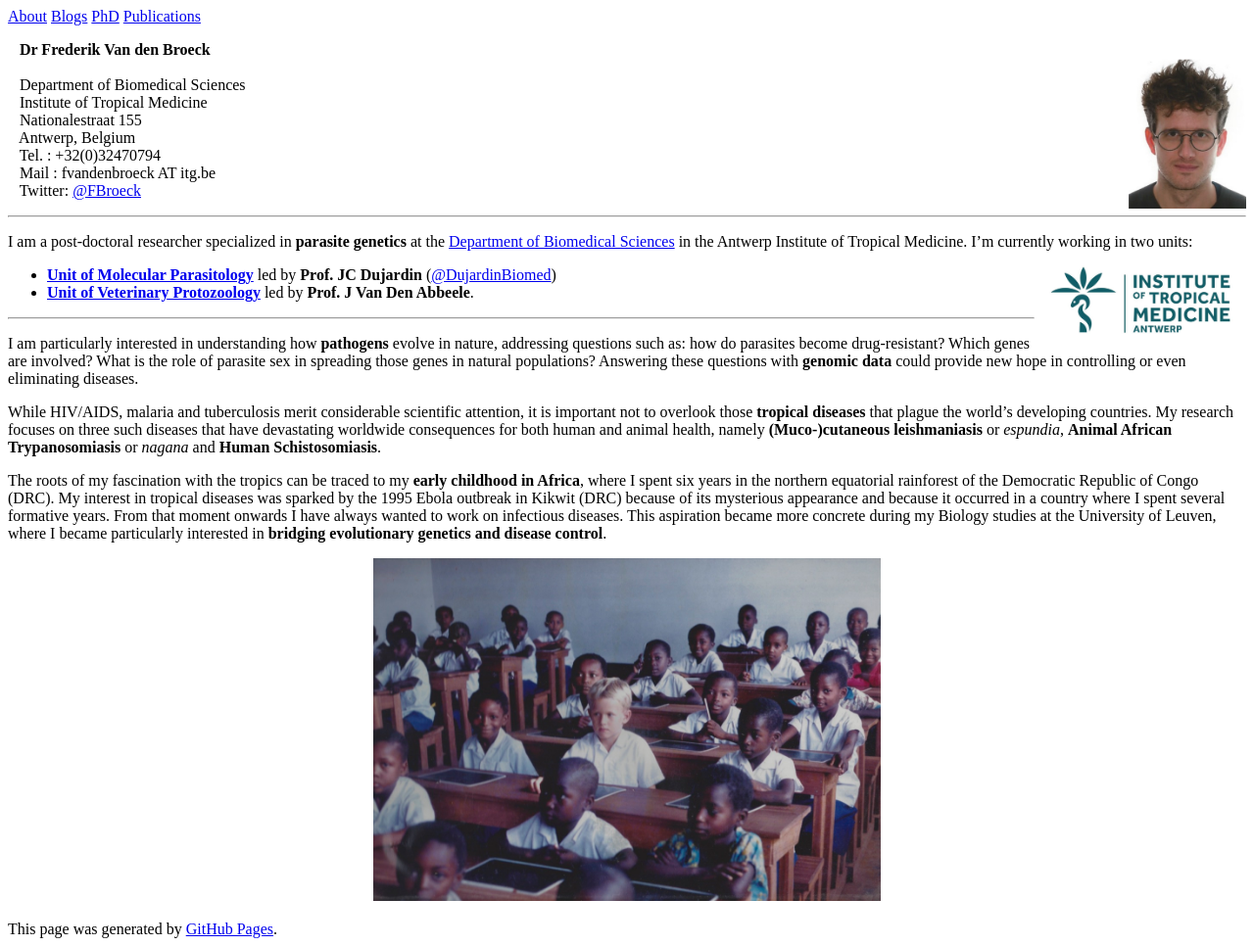
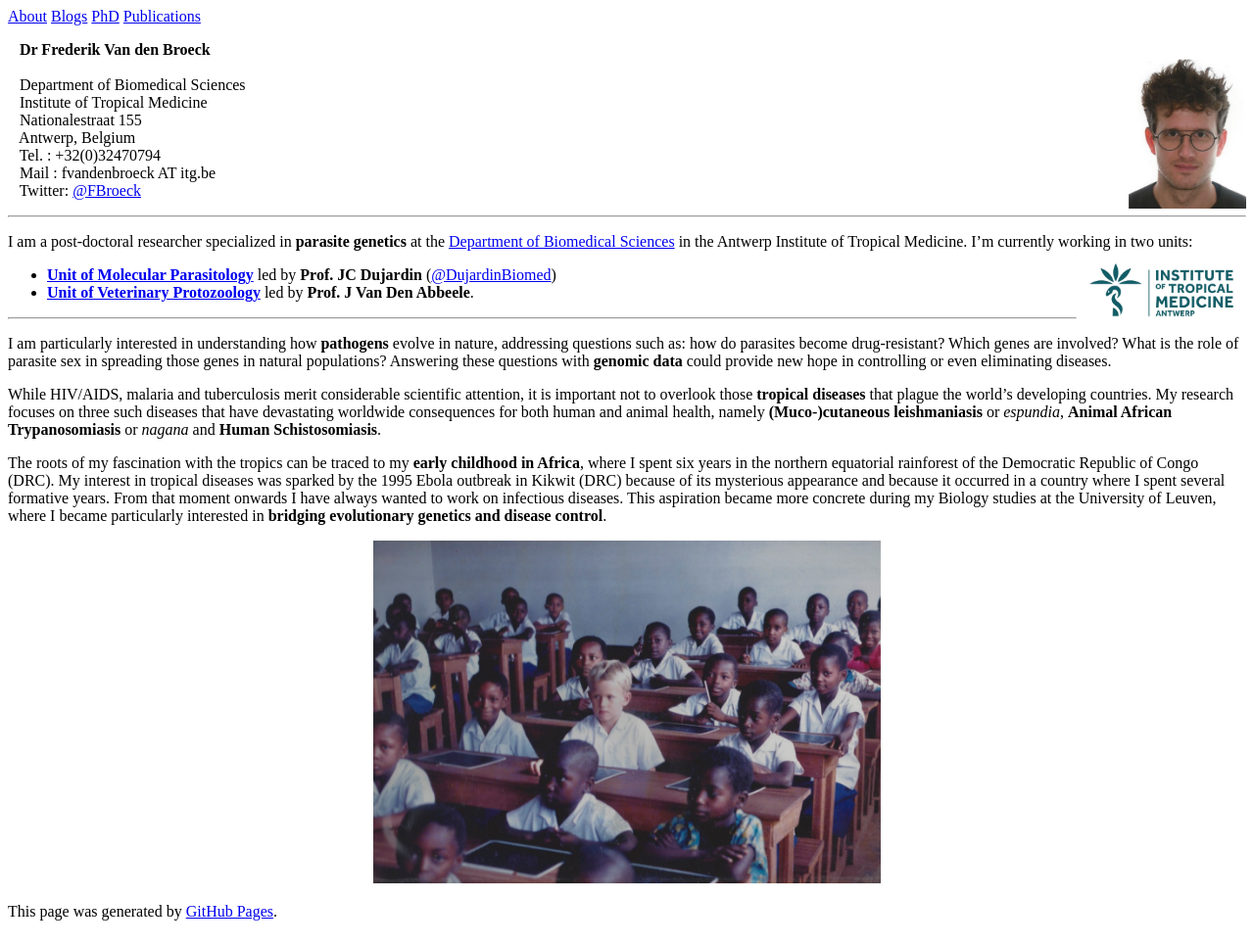
Before and after one commit to FreBio/FreBio.github.io, a Jekyll site: the page built from index.md, in a window 1280 px wide. Shown: the whole page at 98% size. Built offline with Jekyll 4.4.1, drawn with Linux system fonts in a browser that asks for light colours; our own code applies the rules of GitHub Pages for plain Markdown files.

Commit message:
Update index.md

```diff
--- a/index.md
+++ b/index.md
@@ -11,7 +11,7 @@
 ---
 
 I am a post-doctoral researcher specialized in **parasite genetics** at the [Department of Biomedical Sciences](http://www.itg.be/e/department-of-biomedical-sciences) in the Antwerp Institute of Tropical Medicine. I'm currently working in two units:
-<img align="right" height="100" src="images/ITM-logo_col_rgb_high.jpg"> <br />
+<img align="right" height="80" src="images/ITM-logo_col_rgb_high.jpg"> <br />
 * [__Unit of Molecular Parasitology__](https://pure.itg.be/en/organisations/moleculaire-parasitologie(f9b203f9-2c4d-48ac-90b8-85e4a8928272).html) led by **Prof. JC Dujardin** ([@DujardinBiomed](https://twitter.com/DujardinBiomed))
 * [__Unit of Veterinary Protozoology__](https://pure.itg.be/en/organisations/veterinaire-protozooelogie(bc17ca80-35f8-4133-9560-2412fd194af4).html) led by **Prof. J Van Den Abbeele**.
 
```
